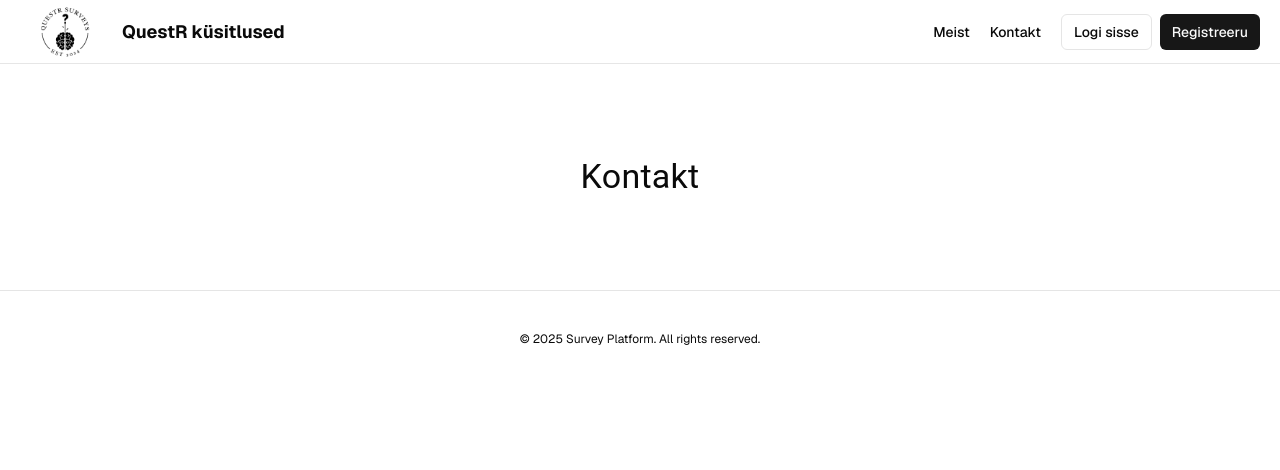
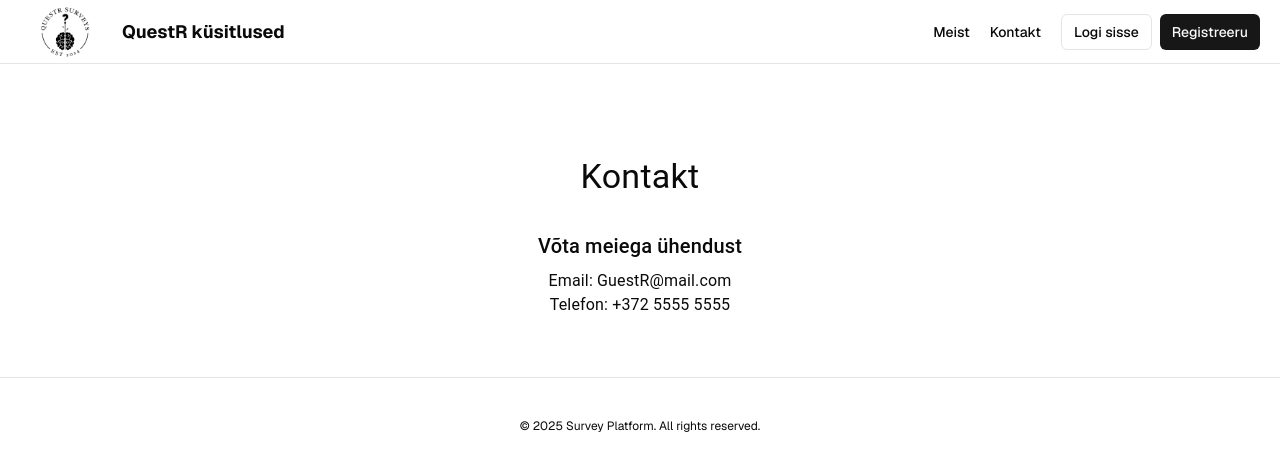
Before and after one commit to rakenduste-programmeerimine-2024/survey-platform, a Next.js app: page /kontakt in a window 1280 px wide. Shown: the top 470 px of the page. Built offline with nearby package versions, Linux system fonts and the light colour scheme; no server answers.

Commit message:
Kontakt connected & done

```diff
--- a/app/kontakt/page.tsx
+++ b/app/kontakt/page.tsx
@@ -1,5 +1,6 @@
 import React from "react";
 import { Container, Typography } from "@mui/material";
+import KontaktInfo from "@/components/contact/KontaktInfo";
 
 const Kontakt = () => {
   return (
@@ -7,6 +8,7 @@ const Kontakt = () => {
       <Typography variant="h4" sx={{ textAlign: "center", my: 4 }}>
         Kontakt
       </Typography>
+      <KontaktInfo />
     </Container>
   );
 };
--- a/app/layout.tsx
+++ b/app/layout.tsx
@@ -49,8 +49,7 @@ export default function RootLayout({
                   Meist
                   </Link>
                   <Link
-                    href="/kontakt"
-                    className="text-sm font-medium hover:underline"
+                    href="/kontakt" className="text-sm font-medium hover:underline"
                   >
                     Kontakt
                   </Link>
--- /dev/null
+++ b/components/contact/KontaktInfo.tsx
@@ -0,0 +1,20 @@
+import React from "react";
+import { Box, Typography } from "@mui/material";
+
+const KontaktInfo = () => {
+  return (
+    <Box sx={{ textAlign: "center", mt: 4 }}>
+      <Typography variant="h6" gutterBottom>
+        Võta meiega ühendust
+      </Typography>
+      <Typography variant="body1">
+        Email: GuestR@mail.com
+      </Typography>
+      <Typography variant="body1">
+        Telefon: +372 5555 5555
+      </Typography>
+    </Box>
+  );
+};
+
+export default KontaktInfo;
```
